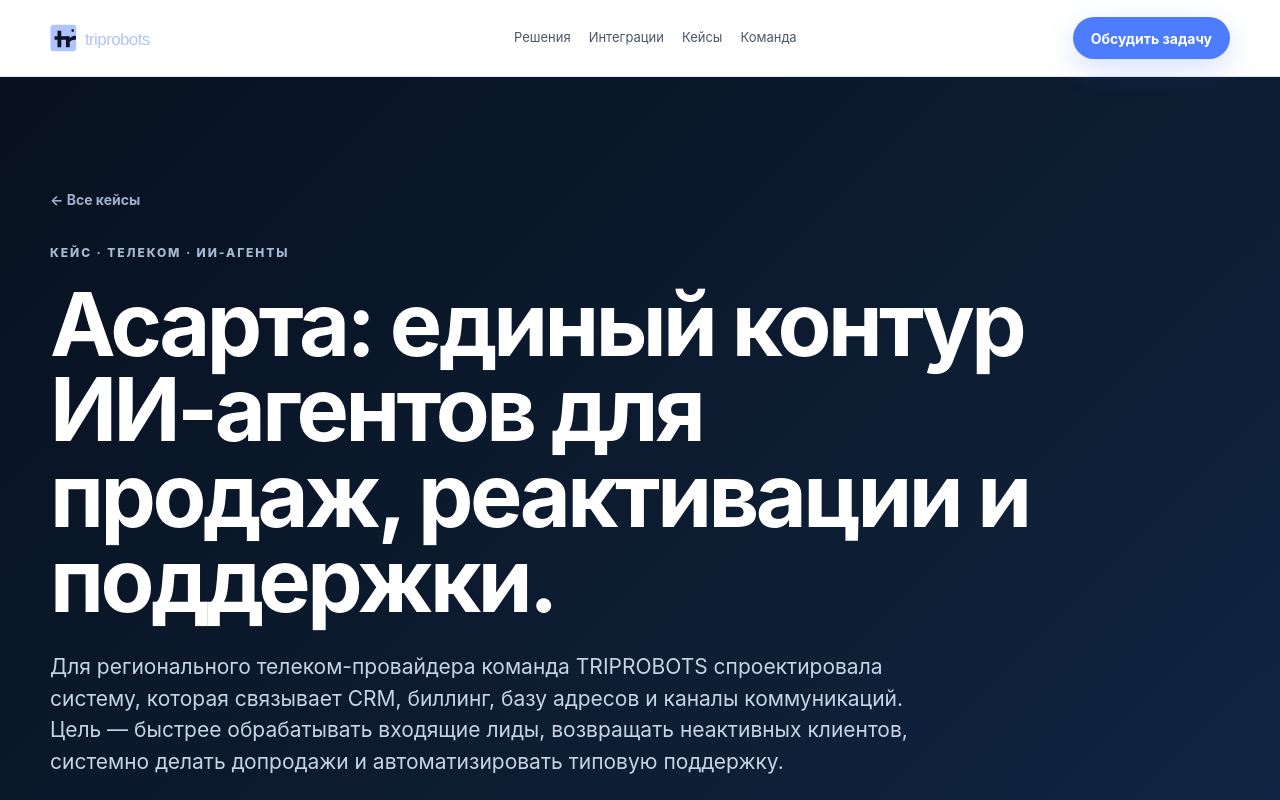
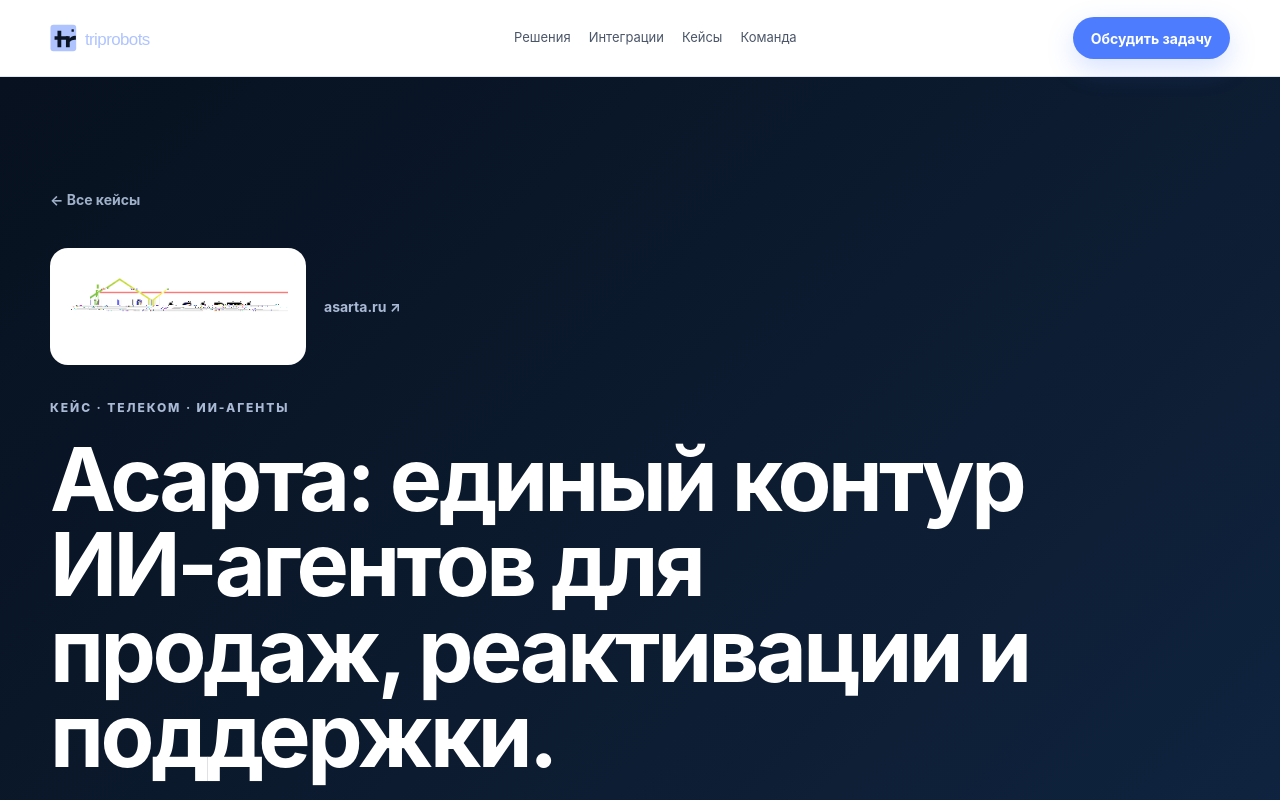
Before and after one commit to dreamislands26/triprobots, a plain HTML site: page cases/asarta/index.html in a window 1280 px wide. Shown: the top 800 px of the page. Drawn offline with Linux system fonts and the light colour scheme.

Commit message:
Add Asarta logo and official website link to case study

```diff
--- a/cases/asarta/index.html
+++ b/cases/asarta/index.html
@@ -17,6 +17,11 @@
     .case-back:hover{color:#fff}.case-hero h1{max-width:980px}
     .case-hero .hero-lead{max-width:900px}.case-labels{display:flex;flex-wrap:wrap;gap:10px;margin-top:30px}
     .case-labels span{border:1px solid rgba(255,255,255,.16);background:rgba(255,255,255,.06);border-radius:999px;padding:8px 12px;font-size:13px;color:#dce6ff}
+    .client-lockup{display:flex;align-items:center;gap:18px;margin:4px 0 34px;flex-wrap:wrap}
+    .client-logo-link{display:inline-flex;align-items:center;background:#fff;border-radius:18px;padding:14px 18px;transition:.2s ease}
+    .client-logo-link:hover{transform:translateY(-1px)}
+    .client-logo{width:220px;max-width:58vw;height:auto;display:block}
+    .client-site{color:#aab9d4;font-size:14px;font-weight:700}.client-site:hover{color:#fff}
     .case-stats{display:grid;grid-template-columns:repeat(4,minmax(0,1fr));gap:16px;margin-top:54px}
     .case-stat{padding:24px;border:1px solid rgba(255,255,255,.12);border-radius:22px;background:rgba(255,255,255,.05)}
     .case-stat strong{display:block;font-size:34px;line-height:1;color:#fff;margin-bottom:9px}.case-stat span{font-size:14px;color:#9fb0c9}
@@ -32,13 +37,13 @@
     .case-quote{font-size:clamp(30px,4vw,52px);line-height:1.08;letter-spacing:-.04em;max-width:960px;margin:0;color:#fff}.case-quote-section{padding:90px 0;background:#07111f}
     .case-cta{padding:90px 0}.case-cta-box{display:grid;grid-template-columns:1fr auto;gap:40px;align-items:end;border-radius:30px;padding:42px;background:linear-gradient(135deg,#edf3ff,#fff);border:1px solid #dfe8f7}.case-cta-box p{color:var(--muted);font-size:18px;max-width:720px}
     @media(max-width:980px){.case-stats,.roadmap{grid-template-columns:repeat(2,minmax(0,1fr))}.case-grid-3,.economics{grid-template-columns:1fr}.arch-flow{grid-template-columns:1fr}.case-cta-box{grid-template-columns:1fr}}
-    @media(max-width:680px){.case-hero{padding:70px 0 58px}.case-stats,.case-grid-2,.roadmap{grid-template-columns:1fr}.case-stat strong{font-size:30px}.case-panel{padding:24px}.case-arch{padding:24px}.case-quote-section{padding:68px 0}.case-cta{padding:68px 0}.case-cta-box{padding:26px}.case-cta-box .btn{width:100%}}
+    @media(max-width:680px){.case-hero{padding:70px 0 58px}.case-stats,.case-grid-2,.roadmap{grid-template-columns:1fr}.case-stat strong{font-size:30px}.case-panel{padding:24px}.case-arch{padding:24px}.case-quote-section{padding:68px 0}.case-cta{padding:68px 0}.case-cta-box{padding:26px}.case-cta-box .btn{width:100%}.client-logo{width:190px}}
   </style>
 </head>
 <body>
 <header class="site-header"><div class="container nav-wrap"><a class="brand" href="../../"><img class="brand-logo" src="../../logo.svg" alt="TRIPROBOTS"></a><nav class="nav"><a href="../../#solutions">Решения</a><a href="../../#integrations">Интеграции</a><a href="../../#cases">Кейсы</a><a href="../../#team">Команда</a></nav><a class="btn btn-small" href="../../#contact">Обсудить задачу</a></div></header>
 <main>
-  <section class="case-hero"><div class="container"><a class="case-back" href="../../#cases">← Все кейсы</a><div class="eyebrow">КЕЙС · ТЕЛЕКОМ · ИИ-АГЕНТЫ</div><h1>Асарта: единый контур ИИ-агентов для продаж, реактивации и поддержки.</h1><p class="hero-lead">Для регионального телеком-провайдера команда TRIPROBOTS спроектировала систему, которая связывает CRM, биллинг, базу адресов и каналы коммуникаций. Цель — быстрее обрабатывать входящие лиды, возвращать неактивных клиентов, системно делать допродажи и автоматизировать типовую поддержку.</p><div class="case-labels"><span>CRM</span><span>Биллинг</span><span>База адресов</span><span>Telegram</span><span>WhatsApp</span><span>Email / SMS</span><span>ИИ-агенты</span></div><div class="case-stats"><div class="case-stat"><strong>61 000+</strong><span>контактов в CRM</span></div><div class="case-stat"><strong>9 000+</strong><span>неактивных клиентов</span></div><div class="case-stat"><strong>4 000+</strong><span>входящих лидов в месяц</span></div><div class="case-stat"><strong>24/7</strong><span>целевой режим обработки обращений</span></div></div></div></section>
+  <section class="case-hero"><div class="container"><a class="case-back" href="../../#cases">← Все кейсы</a><div class="client-lockup"><a class="client-logo-link" href="https://asarta.ru/" target="_blank" rel="noopener"><img class="client-logo" src="../../assets/asarta-logo.png" alt="Асарта"></a><a class="client-site" href="https://asarta.ru/" target="_blank" rel="noopener">asarta.ru ↗</a></div><div class="eyebrow">КЕЙС · ТЕЛЕКОМ · ИИ-АГЕНТЫ</div><h1>Асарта: единый контур ИИ-агентов для продаж, реактивации и поддержки.</h1><p class="hero-lead">Для регионального телеком-провайдера команда TRIPROBOTS спроектировала систему, которая связывает CRM, биллинг, базу адресов и каналы коммуникаций. Цель — быстрее обрабатывать входящие лиды, возвращать неактивных клиентов, системно делать допродажи и автоматизировать типовую поддержку.</p><div class="case-labels"><span>CRM</span><span>Биллинг</span><span>База адресов</span><span>Telegram</span><span>WhatsApp</span><span>Email / SMS</span><span>ИИ-агенты</span></div><div class="case-stats"><div class="case-stat"><strong>61 000+</strong><span>контактов в CRM</span></div><div class="case-stat"><strong>9 000+</strong><span>неактивных клиентов</span></div><div class="case-stat"><strong>4 000+</strong><span>входящих лидов в месяц</span></div><div class="case-stat"><strong>24/7</strong><span>целевой режим обработки обращений</span></div></div></div></section>
 
   <section class="section"><div class="container"><div class="section-head"><div class="eyebrow blue">01 · ЗАДАЧА</div><h2>Рост был ограничен не спросом, а ручной обработкой.</h2><p>В проектных материалах Асарты были выделены четыре узких места: большая CRM-база без сегментации, тысячи неактивных клиентов, значительный поток лидов с ручной обработкой и отсутствие измеримого времени ответа.</p></div><div class="case-grid-2"><article class="case-panel"><h3>Что происходило</h3><ul><li>61 тыс.+ записей в CRM без системной сегментации и автоматизации.</li><li>9 тыс.+ неактивных клиентов, которых можно реактивировать в сезон.</li><li>4 тыс.+ лидов в месяц обрабатывались вручную.</li><li>Скорость ответа не измерялась, поэтому нельзя было управлять потерями.</li></ul></article><article class="case-panel"><h3>Что меняется с агентами</h3><ul><li>Лид обрабатывается автоматически сразу после поступления.</li><li>Неактивная база сегментируется и получает персональные предложения.</li><li>Допродажи запускаются по событиям и профилю клиента.</li><li>Каждое действие фиксируется и связывается с измеримым результатом.</li></ul></article></div></div></section>
 
```
